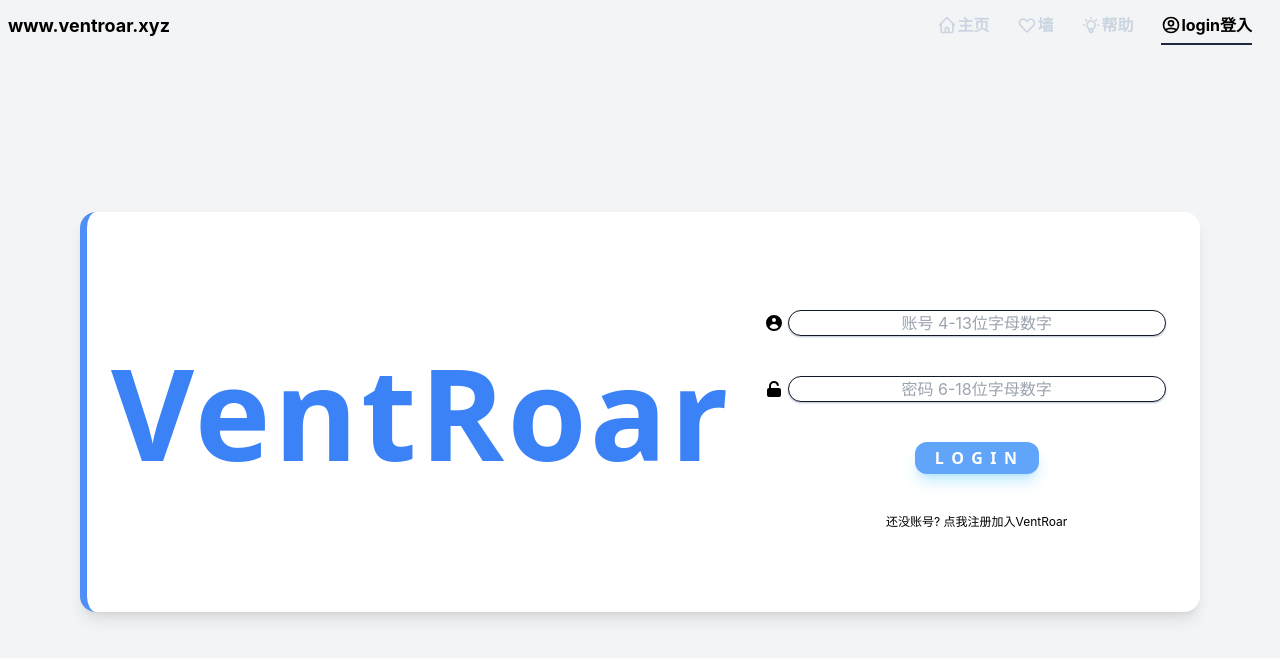
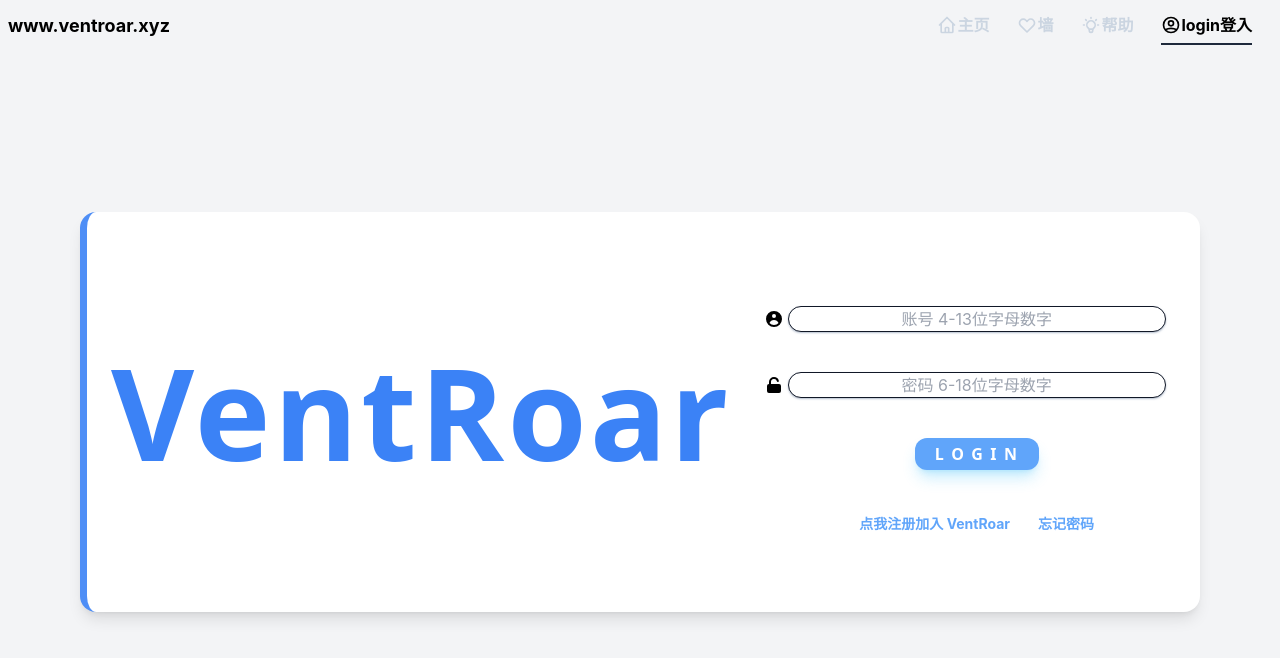
Before and after one commit to dsxksss/VentRoar, a React (Vite) app: page /LoginPage in a window 1280 px wide. Shown: the top 658 px of the page. Built offline with nearby package versions, Linux system fonts and the light colour scheme.

Commit message:
add:忘记密码选项,change:link字体颜色

```diff
--- a/src/Pages/LoginPage.tsx
+++ b/src/Pages/LoginPage.tsx
@@ -44,8 +44,9 @@ const Login = () => {
               l o g i n
             </button>
           </div>
-          <div className="text-xs">
-            <Link to={"/RegisterPage"}>还没账号? 点我注册加入VentRoar</Link>
+          <div className="text-sm pt-1 font-bold text-blue-400 space-x-7">
+            <Link to={"/RegisterPage"}>点我注册加入 VentRoar</Link>
+            <Link to={"/RegisterPage"}>忘记密码</Link>
           </div>
         </div>
       </div>
--- a/src/Pages/RegisterPage.tsx
+++ b/src/Pages/RegisterPage.tsx
@@ -132,12 +132,12 @@ const RegisterPage = () => {
             <div id="inputButton">
               <button
                 type="submit"
-                className="button-style bg-green-400 text-white shadow-lg shadow-green-400/50"
+                className="button-style bg-green-400 text-white shadow-lg shadow-green-400/50 active:shadow-green-400"
               >
                 注 册
               </button>
             </div>
-            <div className="text-xs">
+            <div className="text-sm font-bold text-green-400">
               <Link to={"/LoginPage"}>已有账号? 登入VentRoar</Link>
             </div>
           </div>
--- a/src/index.css
+++ b/src/index.css
@@ -230,7 +230,7 @@ body {
   /* 样式 */
   @apply px-5 mr-6 border-[1.3px] border-gray-900 md:px-[3rem] text-center rounded-full shadow-sm shadow-slate-400/70 lg:px-16;
   /* 动画 */
-  @apply transition ease-in focus:duration-300 focus:outline-none focus:ring-blue-500 focus:shadow-none focus:border-blue-500 focus:ring-1;
+  @apply transition ease-in focus:duration-150 focus:outline-none focus:ring-blue-500 focus:shadow-none focus:border-blue-500 focus:ring-1;
 }
 
 .ventroar-size {
@@ -250,8 +250,8 @@ body {
   @apply font-sans ease-in-out uppercase tracking-widest
   py-1 px-5 font-bold rounded-xl focus:outline-none;
   /* 动画设置 -translate-y:向y轴移动，duration:动画播放时长*/
-  @apply active:-translate-y-[-0.3rem] active:scale-90
-  duration-150 active:text-black focus:outline-none;
+  @apply active:-translate-y-[-0.2rem] active:scale-90 duration-150
+  active:text-black focus:outline-none;
 }
 
 .registerPage-input {
```
